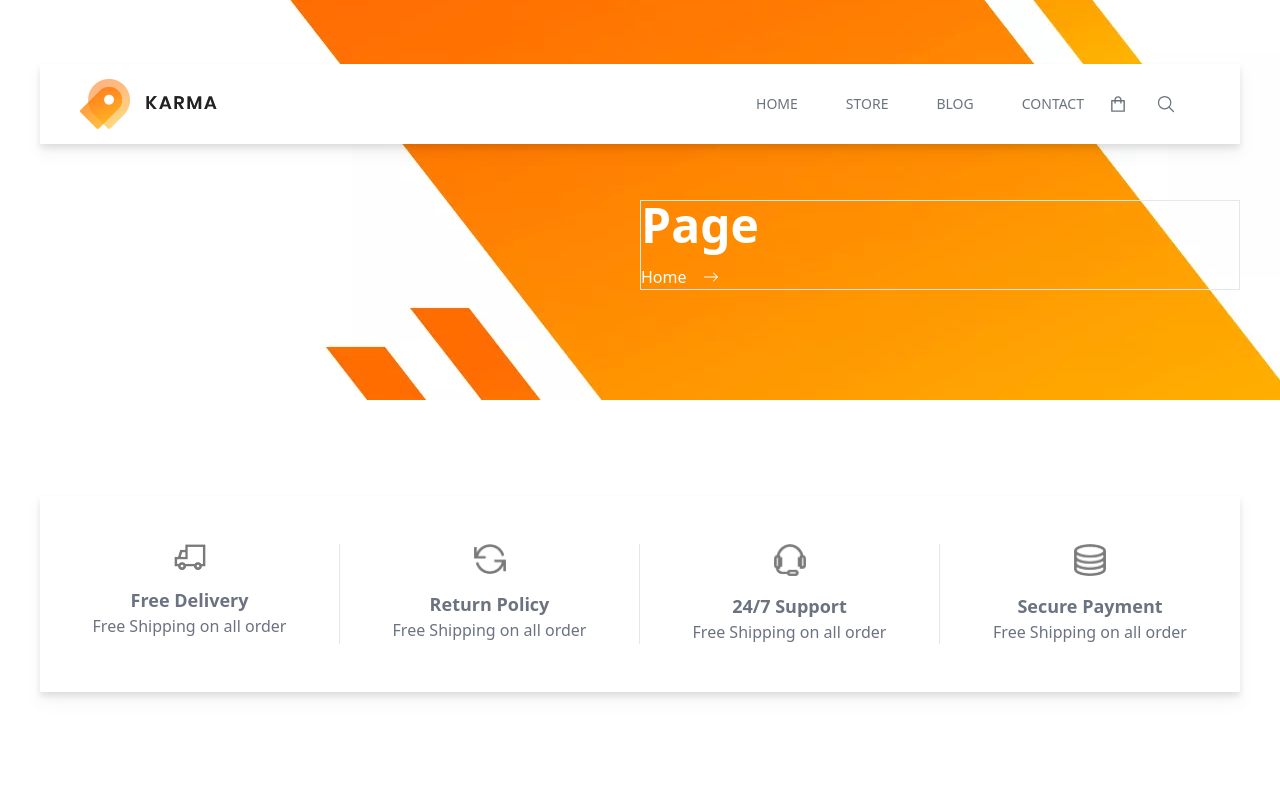
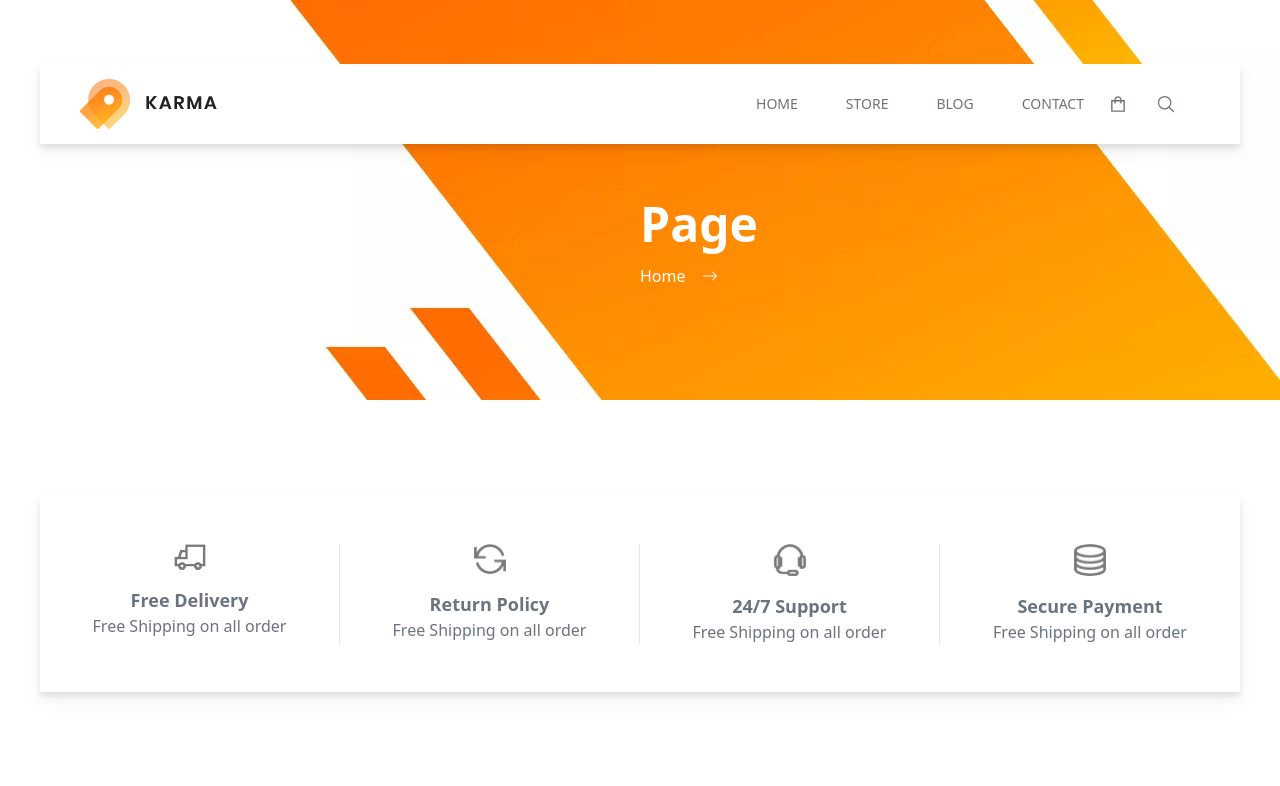
Before and after one commit to m-devs-0287/mern-karma-shop, a React (Create React App) app in the folder frontend/: page / in a window 1280 px wide. Shown: the top 786 px of the page. Built offline with nearby package versions, Linux system fonts and the light colour scheme.

Commit message:
Update Hero.jsx

```diff
--- a/frontend/src/components/hero/Hero.jsx
+++ b/frontend/src/components/hero/Hero.jsx
@@ -24,7 +24,7 @@ const Hero = (props) => {
       ) : (
         <section className="h-[400px] bg-hero bg-[100%] bg-[bottom_100px] overflow-hidden">
           <div className="m-auto w-[1200px] flex flex-col items-end top-1/2 relative">
-            <div className="w-1/2 text-white flex flex-col gap-4 capitalize border">
+            <div className="w-1/2 text-white flex flex-col gap-4 capitalize">
               <h1 className="text-5xl font-bold capitalize">
                 {props.page} Page
               </h1>
```
